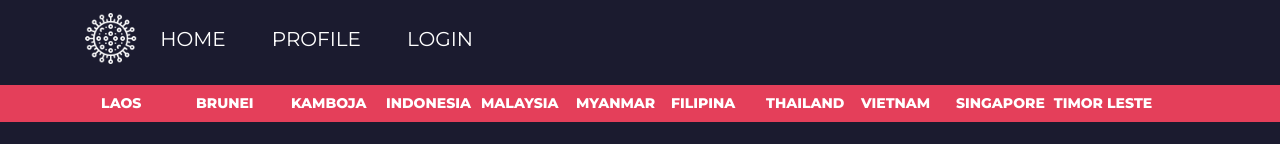
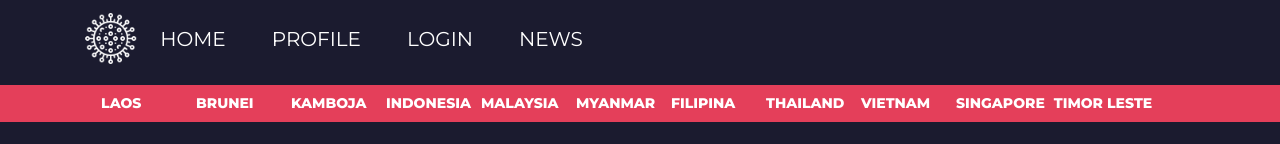
Before and after one commit to Syahkun/ASASUGAFI, a React (Create React App) app: page /covid in a window 1280 px wide. Shown: the top 144 px of the page. Built offline with nearby package versions, Linux system fonts and the light colour scheme; no server answers.

Commit message:
add button news

```diff
--- a/src/components/Navigation.jsx
+++ b/src/components/Navigation.jsx
@@ -1,5 +1,5 @@
 import React from "react";
-import {Link} from "react-router-dom";
+import { Link } from "react-router-dom";
 // import { render } from "@testing-library/react";
 import "../css/style.css";
 const Navigation = () => {
@@ -24,7 +24,7 @@ const Navigation = () => {
             aria-expanded="false"
             aria-label="Toggle navigation"
           >
-            <span className="navbar-toggler-icon"/>
+            <span className="navbar-toggler-icon" />
           </button>
           <div className="collapse navbar-collapse" id="navbarNav">
             <ul className="navbar-nav">
@@ -43,6 +43,11 @@ const Navigation = () => {
                   Login
                 </Link>
               </li>
+              <li className="nav-item">
+                <Link className="nav-link text-white" to="/news">
+                  News
+                </Link>
+              </li>
             </ul>
           </div>
         </div>
--- a/src/routes/MainRoutes.jsx
+++ b/src/routes/MainRoutes.jsx
@@ -8,7 +8,6 @@ import Profile from "../pages/Profile";
 import Home from "../pages/Home";
 import CovidPage from "../pages/CovidPage";
 import CovidDetail from "../pages/CovidDetail";
-
 const MainRoutes = () => {
   return (
     <Provider store={store}>
@@ -20,6 +19,7 @@ const MainRoutes = () => {
           {/*<Route exact path="/country/" component={CovidDetail} />*/}
           <Route exact path="/signin" component={SignIn} />
           <Route exact path="/profile" component={Profile} />
+          {/* <Route exact path="/news" component={News} /> */}
         </Switch>
       </BrowserRouter>
     </Provider>
```
